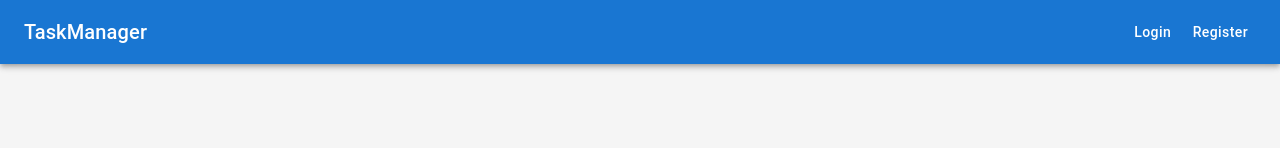
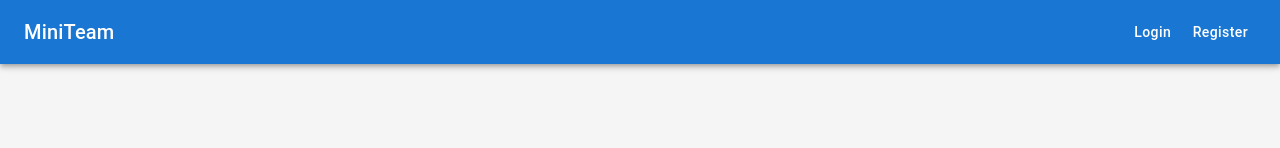
Before and after one commit to Manishka1/task-manager, a React (Vite) app in the folder frontend/: page / in a window 1280 px wide. Shown: the top 148 px of the page. Built offline with nearby package versions, Linux system fonts and the light colour scheme.

Commit message:
frontend fix

```diff
--- a/frontend/src/components/Navbar.jsx
+++ b/frontend/src/components/Navbar.jsx
@@ -25,7 +25,7 @@ export default function Navbar() {
           sx={{ flexGrow: 1, cursor: 'pointer' }}
           onClick={() => history.push('/')}
         >
-          TaskManager
+          MiniTeam
         </Typography>
 
         {user && (
```
